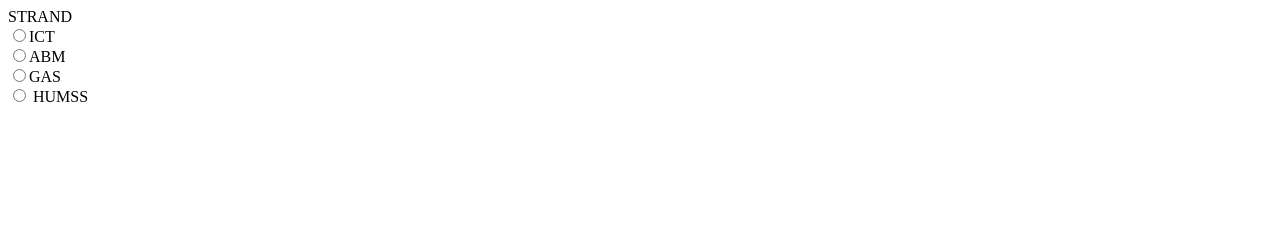
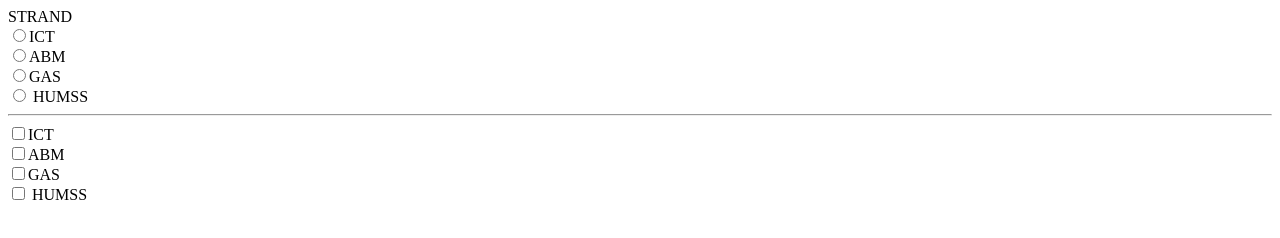
Before and after one commit to GabbyLo/Javascript-Source-Codes, a plain HTML site: page 2-26 FORMS/options.html in a window 1280 px wide. Drawn offline with Linux system fonts and the light colour scheme.

Commit message:
Update options.html

```diff
--- a/2-26 FORMS/options.html
+++ b/2-26 FORMS/options.html
@@ -9,6 +9,11 @@
 <input type="radio" name="strand" value="ABM">ABM <br>
 <input type="radio" name="strand" value="GAS">GAS <br>
 <input type="radio" name="strand" value="HUMSS"> HUMSS <br>
+<hr>
+<input type="checkbox" name="strand" value="ICT">ICT <br>
+<input type="checkbox" name="strand" value="ABM">ABM <br>
+<input type="checkbox" name="strand" value="GAS">GAS <br>
+<input type="checkbox" name="strand" value="HUMSS"> HUMSS <br>
 
 </body>
 </html>
```
